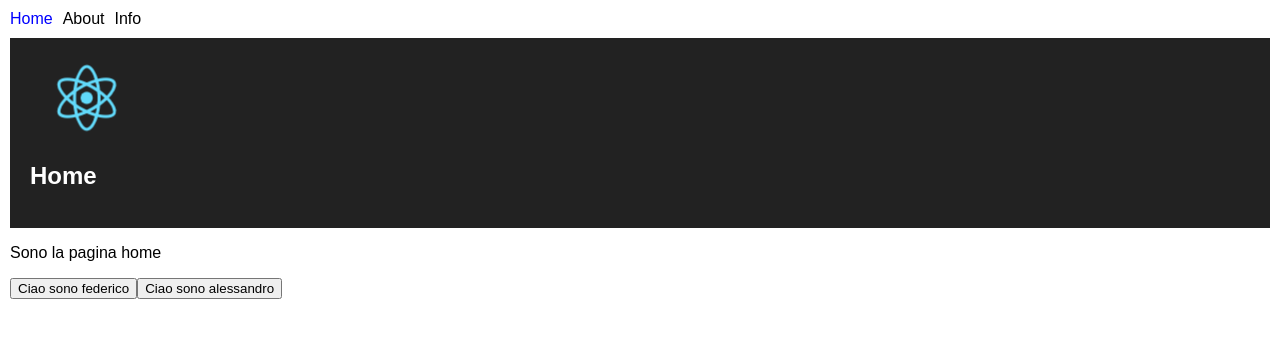
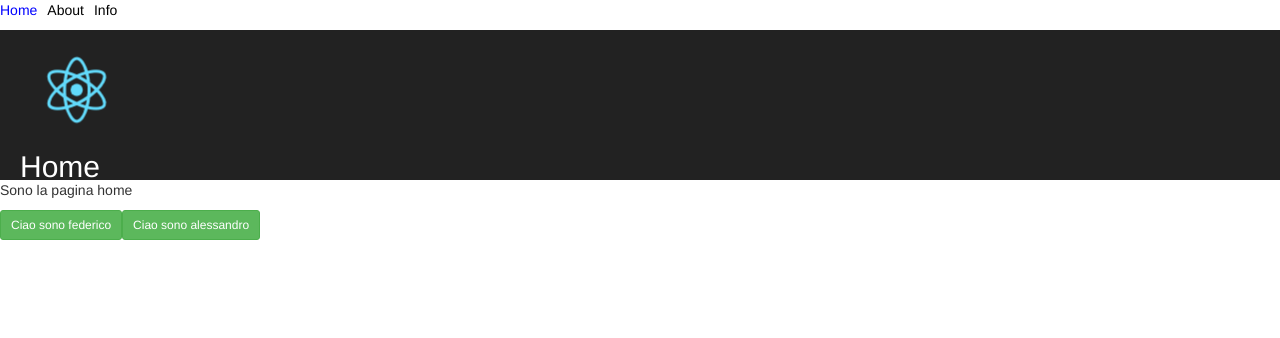
Before and after one commit to fbonomi/react-tutorial, a React (Create React App) app: page /info in a window 1280 px wide. Shown: the top 338 px of the page. Built offline with nearby package versions, Linux system fonts and the light colour scheme.

Commit message:
inclusione bootstrap

```diff
--- a/package.json
+++ b/package.json
@@ -6,6 +6,7 @@
     "react-scripts": "0.8.4"
   },
   "dependencies": {
+    "bootstrap": "^3.3.7",
     "react": "^15.4.1",
     "react-bootstrap": "^0.30.7",
     "react-dom": "^15.4.1",
--- a/src/index.css
+++ /dev/null
@@ -1,5 +0,0 @@
-body {
-  margin: 0;
-  padding: 0;
-  font-family: sans-serif;
-}
--- a/src/index.js
+++ b/src/index.js
@@ -5,7 +5,7 @@ import App from './pages/App/App';
 import About from './pages/About/About';
 import Info from './pages/Info/Info';
 
-import './index.css';
+import 'bootstrap/dist/css/bootstrap.css';
 
 ReactDOM.render(
     <Router history={hashHistory}>
--- a/src/layouts/Base/Base.css
+++ b/src/layouts/Base/Base.css
@@ -1,12 +1,7 @@
-.foo {
-    padding: 10px;
-}
-
 .App-logo {
     animation: App-logo-spin infinite 20s linear;
     height: 80px;
 }
-
 .App-header {
     background-color: #222;
     height: 150px;
--- a/src/layouts/Base/Base.js
+++ b/src/layouts/Base/Base.js
@@ -1,12 +1,13 @@
 import React, { Component } from 'react';
-import './Base.css';
 import logo from './logo.svg';
 import Navigation from '../../components/Navigation/Navigation';
+
+import './Base.css';
 
 class Base extends Component {
     render() {
         return (
-            <div className="foo">
+            <div>
                 <Navigation menuItem={this.props.menuItem} />
                 <div className="App-header">
                     <img src={logo} className="App-logo" alt="logo" />
```
